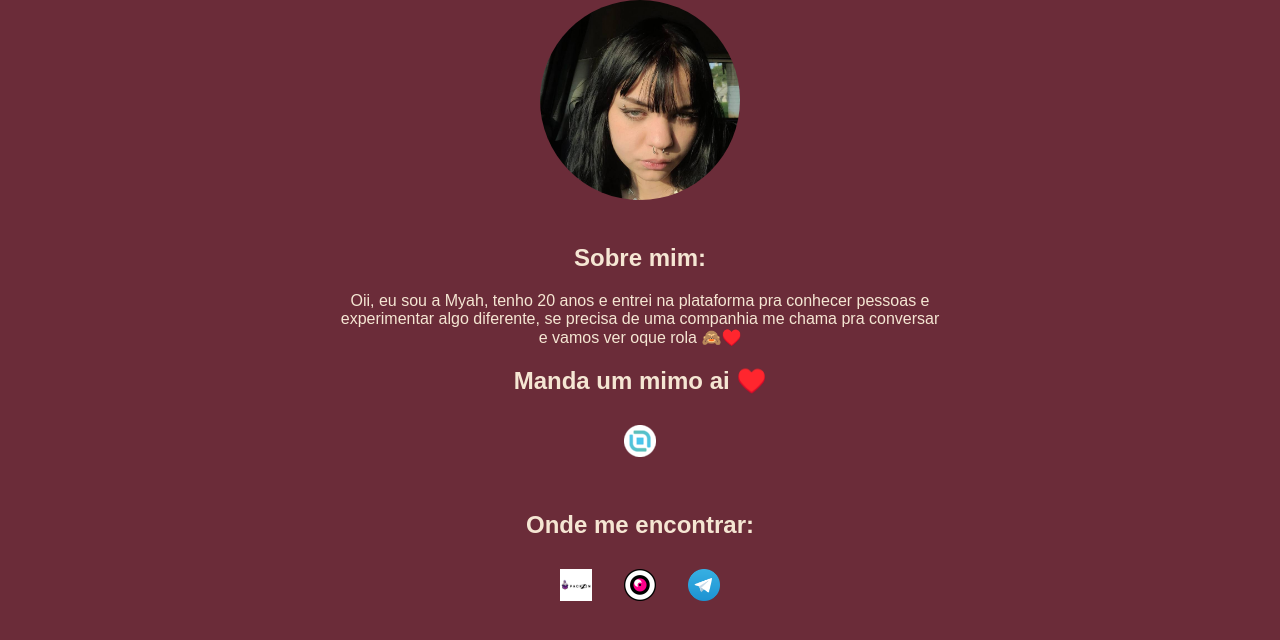
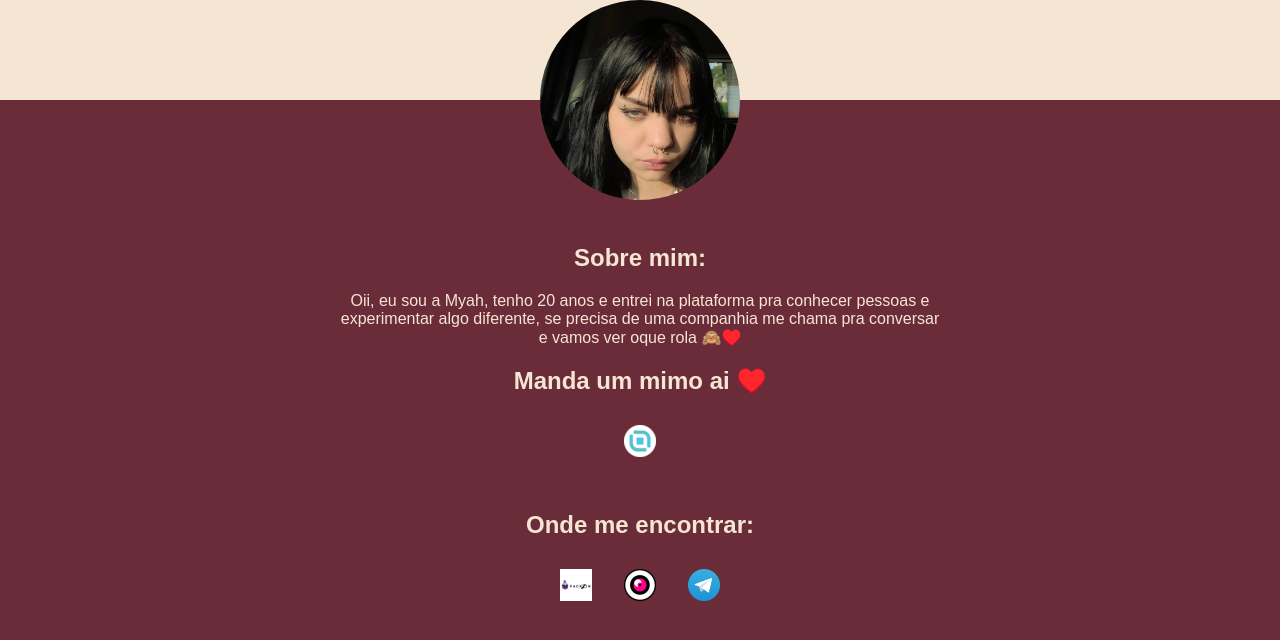
Before and after one commit to GitJhoon/MyahLyns, a Next.js app: page / in a window 1280 px wide. Shown: the top 640 px of the page. Built offline with nearby package versions, Linux system fonts and the light colour scheme.

Commit message:
Atualizando

```diff
--- a/pages/index.js
+++ b/pages/index.js
@@ -14,6 +14,7 @@ function Home() {
           border-radius: 50%;
           object-fit: cover;
           background: #ccc;
+	  margin-top: -100px;
           margin-bottom: 20px;
         }
         .sobre {
@@ -34,7 +35,7 @@ function Home() {
         a {
           color: inherit;
         }
-        div {
+        .main {
           font-family: Arial, sans-serif;
           text-align: center;
           color: #f5e6d3;
@@ -59,8 +60,15 @@ function Home() {
 	  width: 90vw;
 	  margin: 0 auto;
 	}
+
+	.faixa {
+	  width: 100%;
+	  height: 100px;
+	  background-color: #f5e6d3;
+	}
       `}</style>
-      <div>
+      <div className="main">
+	  <div className="faixa"></div>
         <img
           className="foto-perfil"
           src="/img/myah1.jpeg"
```
